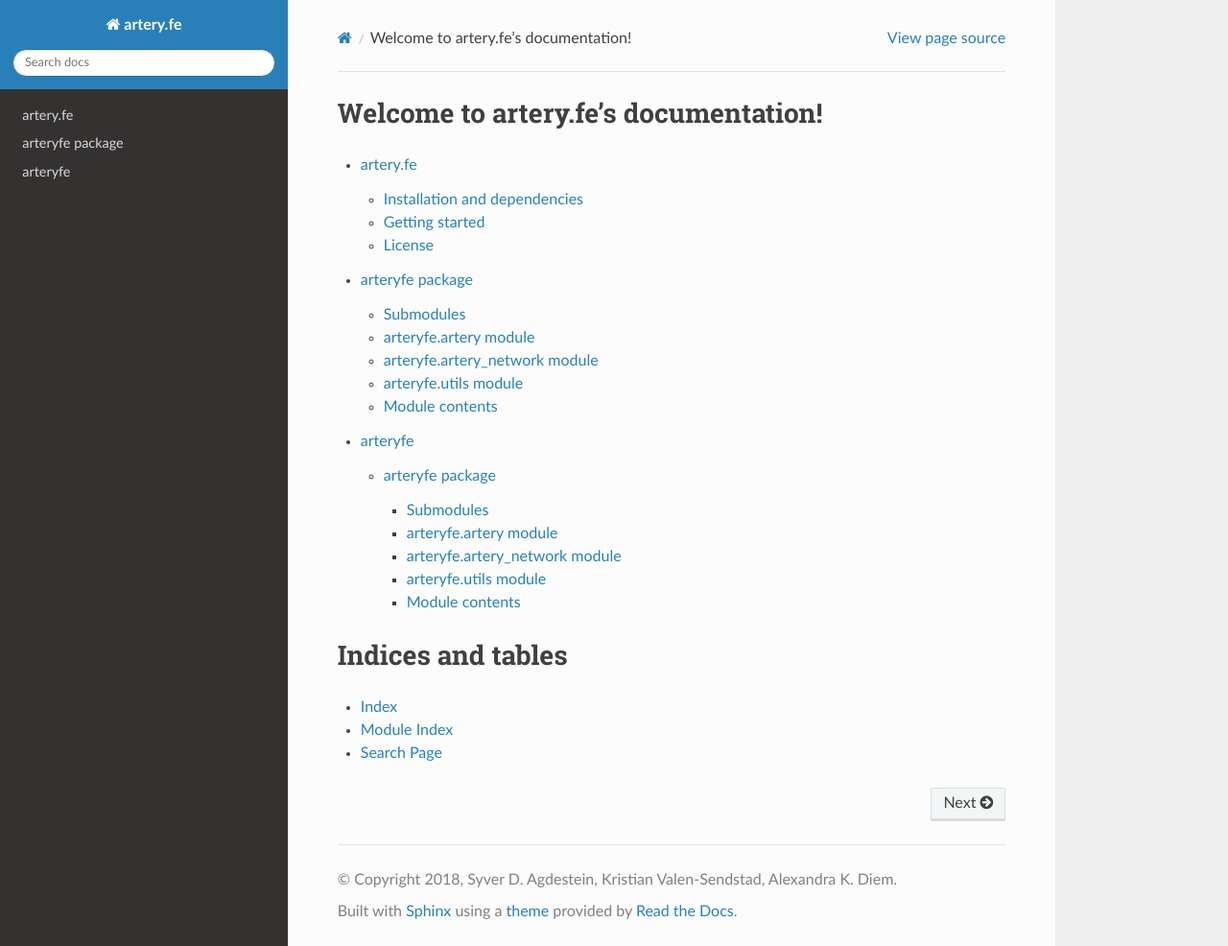
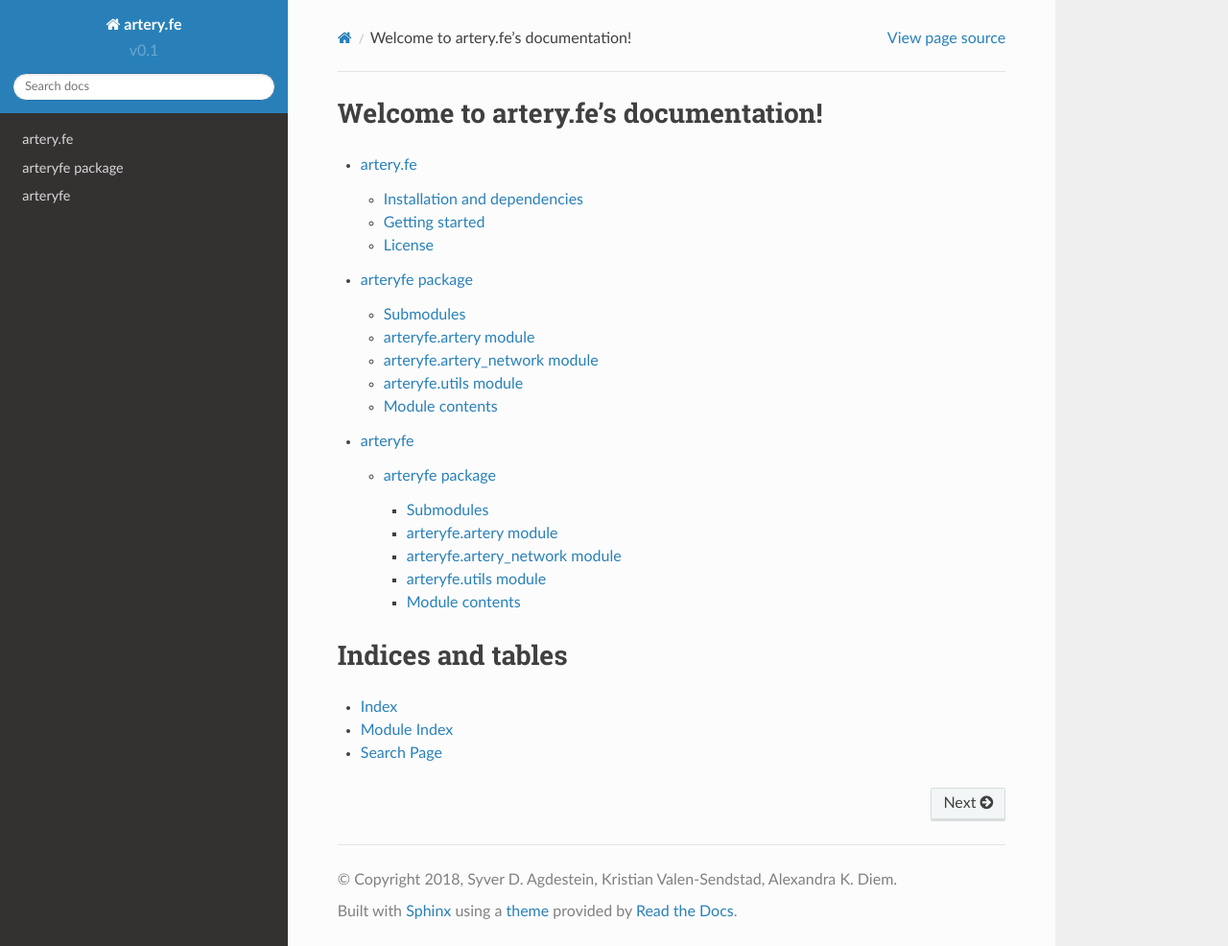
Before and after one commit to KVSlab/bloodflow, a Sphinx documentation site: the page built from docs/source/index.rst, in a window 1280 px wide and 986 px high. Shown: the whole window at 96% size. Built offline with Sphinx 7.4.7 and the Read the Docs theme 2.0.0, drawn with Linux system fonts in a browser that asks for light colours.

Commit message:
added version

```diff
--- a/docs/source/conf.py
+++ b/docs/source/conf.py
@@ -24,7 +24,7 @@ copyright = '2018, Syver D. Agdestein, Kristian Valen-Sendstad, Alexandra K. Die
 author = 'Syver D. Agdestein, Kristian Valen-Sendstad, Alexandra K. Diem'
 
 # The short X.Y version
-version = ''
+version = 'v0.1'
 # The full version, including alpha/beta/rc tags
 release = '0.1.0'
 
```
